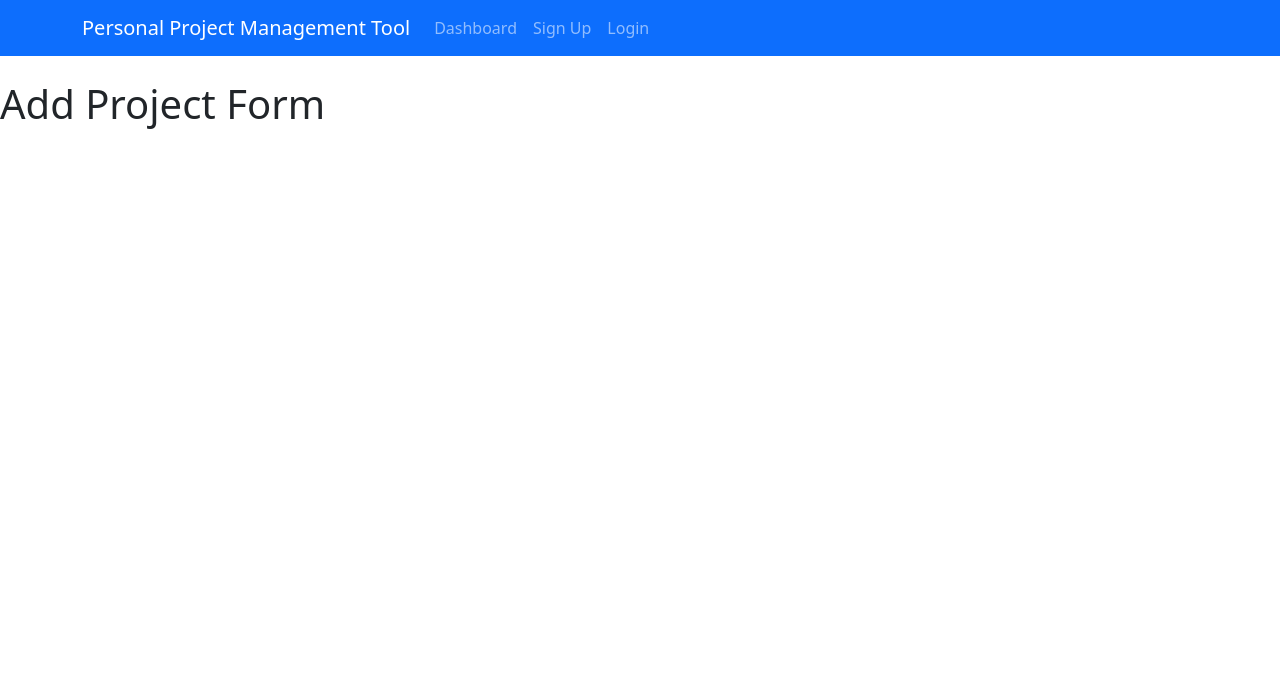
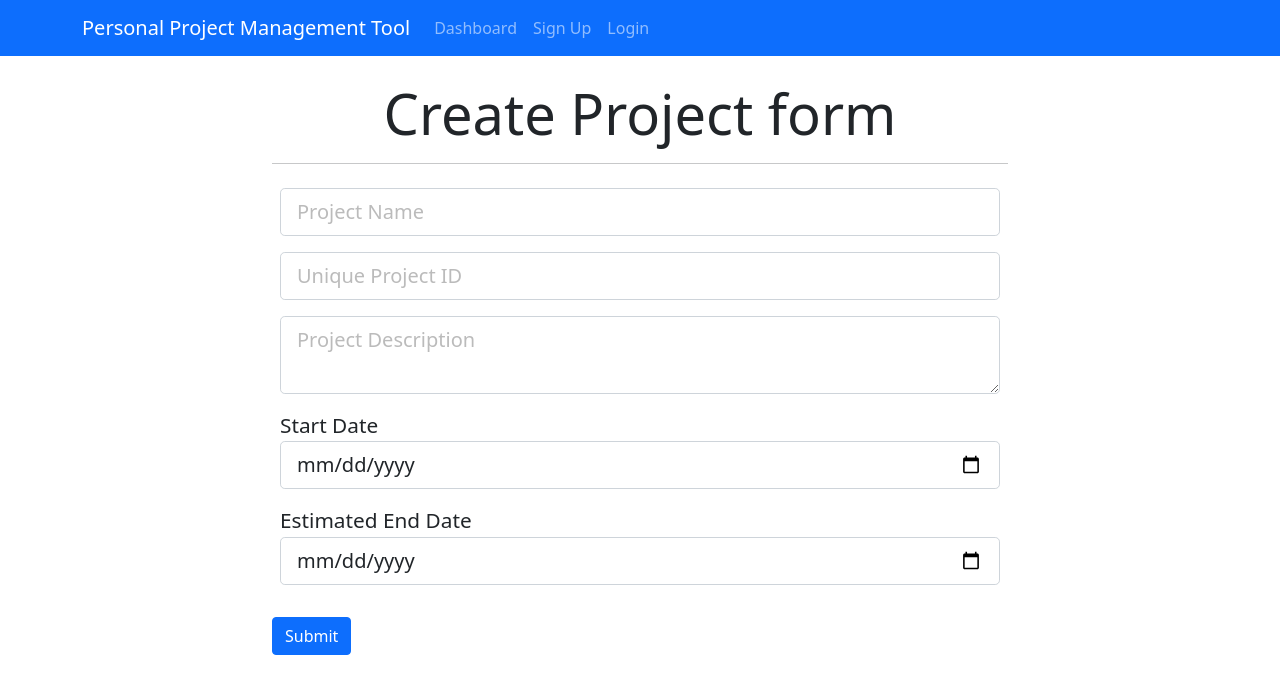
Before and after one commit to MajinPierce/ProjectManagementTool-Local, a React (Create React App) app in the folder project-management-tool-react/: page /addProject in a window 1280 px wide. Shown: the top 694 px of the page. Built offline with nearby package versions, Linux system fonts and the light colour scheme.

Commit message:
working form, at least on frontend

```diff
--- a/project-management-tool-react/src/App.css
+++ b/project-management-tool-react/src/App.css
@@ -63,3 +63,9 @@ img {
 .form-control::placeholder {
   color: #bbb !important;
 }
+.form-group {
+  padding: 0.5rem;
+}
+.form-group label {
+  font-size: 1.3em;
+}
--- a/project-management-tool-react/src/components/Project/AddProject.js
+++ b/project-management-tool-react/src/components/Project/AddProject.js
@@ -1,9 +1,115 @@
-import React from "react";
+import React, { useState } from "react";
 
-const AddProject = () => {
+const AddProject = (props) => {
+  const [enteredProjectName, setEnteredProjectName] = useState("");
+  const [enteredProjectIdentifier, setEnteredProjectIdentifier] = useState("");
+  const [enteredDescription, setEnteredDescription] = useState("");
+  const [enteredStartDate, setEnteredStartDate] = useState("");
+  const [enteredEndDate, setEnteredEndDate] = useState("");
+
+  const submitHandler = (event) => {
+    //prevent page reset
+    event.preventDefault();
+    //create project object to send to api
+    const projectData = {
+      projectName: enteredProjectName,
+      projectIdentifier: enteredProjectIdentifier,
+      description: enteredDescription,
+      startDate: enteredStartDate,
+      endDate: enteredEndDate,
+    };
+    console.log(projectData);
+    //reset form
+    setEnteredProjectName("");
+    setEnteredProjectIdentifier("");
+    setEnteredDescription("");
+    setEnteredStartDate("");
+    setEnteredEndDate("");
+  };
+
+  const projectNameChangeHandler = (event) => {
+    setEnteredProjectName(event.target.value);
+  };
+
+  const projectIdentifierChangeHandler = (event) => {
+    setEnteredProjectIdentifier(event.target.value);
+  };
+
+  const descriptionChangeHandler = (event) => {
+    setEnteredDescription(event.target.value);
+  };
+
+  const startDateChangeHandler = (event) => {
+    setEnteredStartDate(event.target.value);
+  };
+
+  const endDateChangeHandler = (event) => {
+    setEnteredEndDate(event.target.value);
+  };
+
   return (
-    <div>
-      <h1>Add Project Form</h1>
+    <div className="project">
+      <div className="container">
+        <div className="row">
+          <div className="col-md-8 m-auto">
+            <h5 className="display-4 text-center">Create Project form</h5>
+            <hr />
+            <form onSubmit={submitHandler}>
+              <div className="form-group">
+                <input
+                  type="text"
+                  className="form-control form-control-lg "
+                  placeholder="Project Name"
+                  name="projectName"
+                  value={enteredProjectName}
+                  onChange={projectNameChangeHandler}
+                />
+              </div>
+              <div className="form-group">
+                <input
+                  type="text"
+                  className="form-control form-control-lg"
+                  placeholder="Unique Project ID"
+                  name="projectIdentifier"
+                  value={enteredProjectIdentifier}
+                  onChange={projectIdentifierChangeHandler}
+                />
+              </div>
+              <div className="form-group">
+                <textarea
+                  className="form-control form-control-lg"
+                  placeholder="Project Description"
+                  name="description"
+                  value={enteredDescription}
+                  onChange={descriptionChangeHandler}
+                ></textarea>
+              </div>
+              <div className="form-group">
+                <label>Start Date</label>
+                <input
+                  type="date"
+                  className="form-control form-control-lg"
+                  name="startDate"
+                  value={enteredStartDate}
+                  onChange={startDateChangeHandler}
+                />
+              </div>
+              <div className="form-group">
+                <label>Estimated End Date</label>
+                <input
+                  type="date"
+                  className="form-control form-control-lg"
+                  name="endDate"
+                  value={enteredEndDate}
+                  onChange={endDateChangeHandler}
+                />
+              </div>
+
+              <input type="submit" className="btn btn-primary btn-block mt-4" />
+            </form>
+          </div>
+        </div>
+      </div>
     </div>
   );
 };
```
